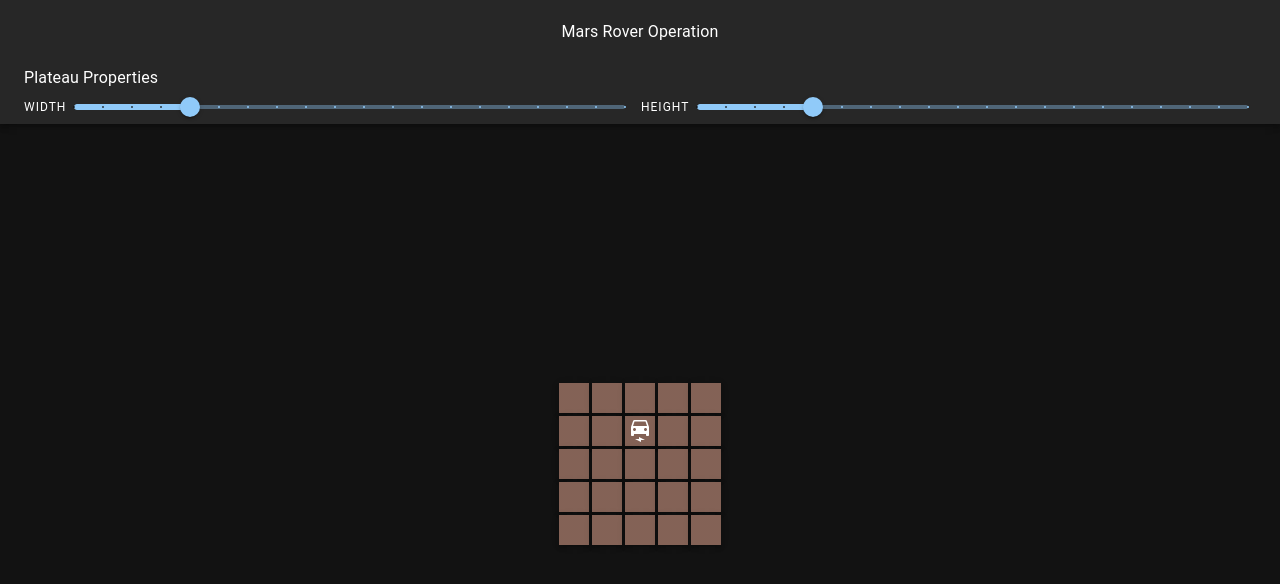
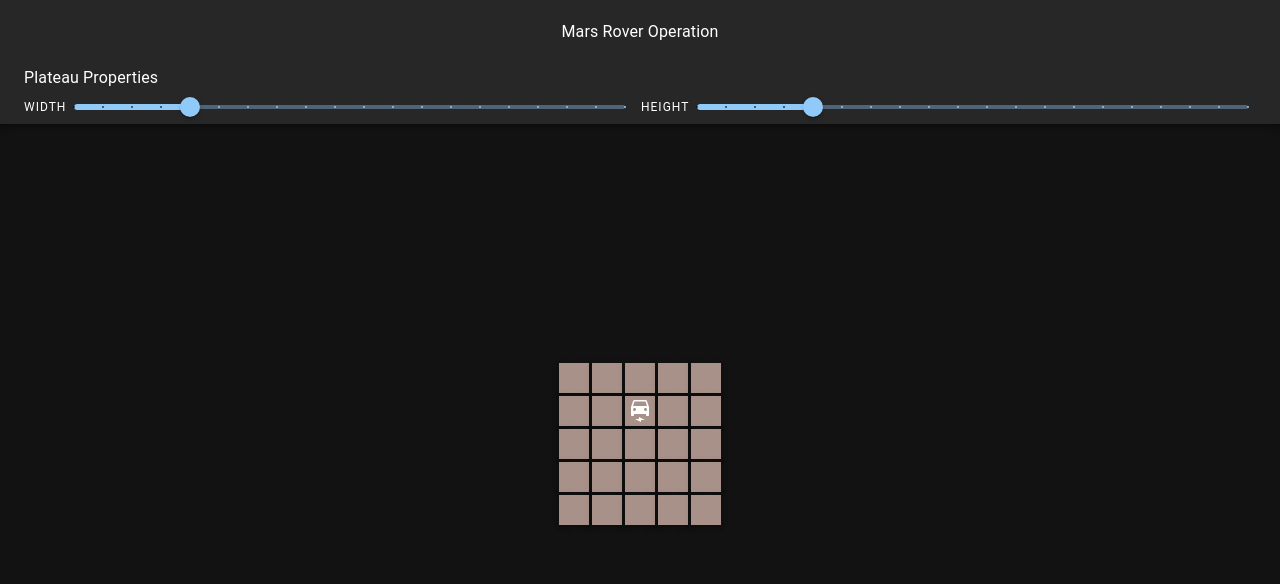
Before and after one commit to namaeconde/MarsRover-Visualizer, a React (Create React App) app: page / in a window 1280 px wide. Shown: the top 584 px of the page. Built offline with nearby package versions, Linux system fonts and the light colour scheme.

Commit message:
Adjust terrain blocks color

```diff
--- a/src/components/Terrain.tsx
+++ b/src/components/Terrain.tsx
@@ -15,7 +15,7 @@ const Terrain = ({ plateau }: any) => {
           m: 0.2,
           width: 30,
           height: 30,
-          backgroundColor: brown[500],
+          backgroundColor: brown[300],
           display: "flex",
           alignItems: "center",
           justifyContent: "center"
@@ -47,7 +47,7 @@ const Terrain = ({ plateau }: any) => {
         direction="column"
         alignItems="center"
         justifyContent="center"
-        style={{ minHeight: '85vh' }}
+        style={{ minHeight: '80vh' }}
       >
         <Grid item xs={3}>
           <Box>
```
